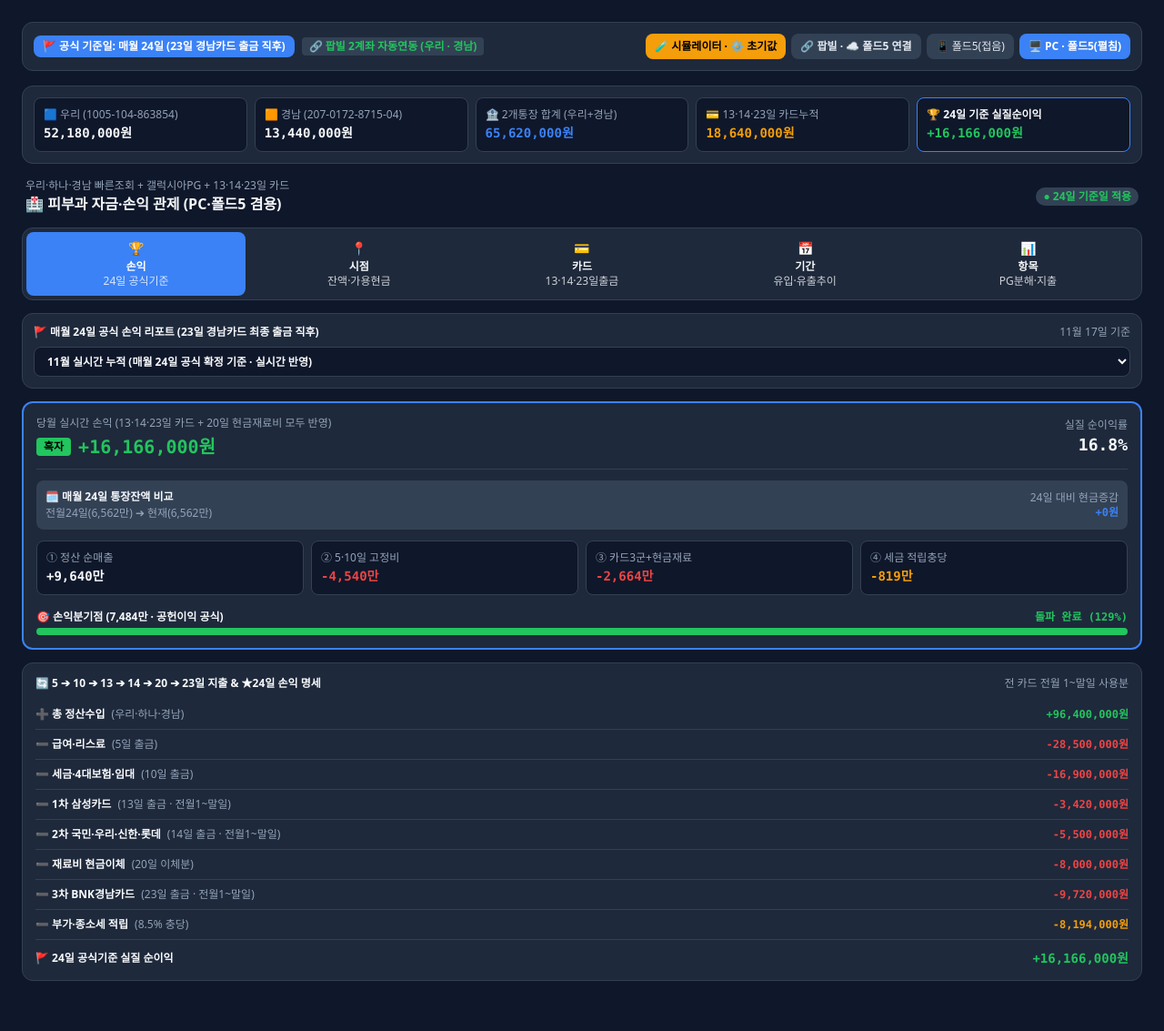
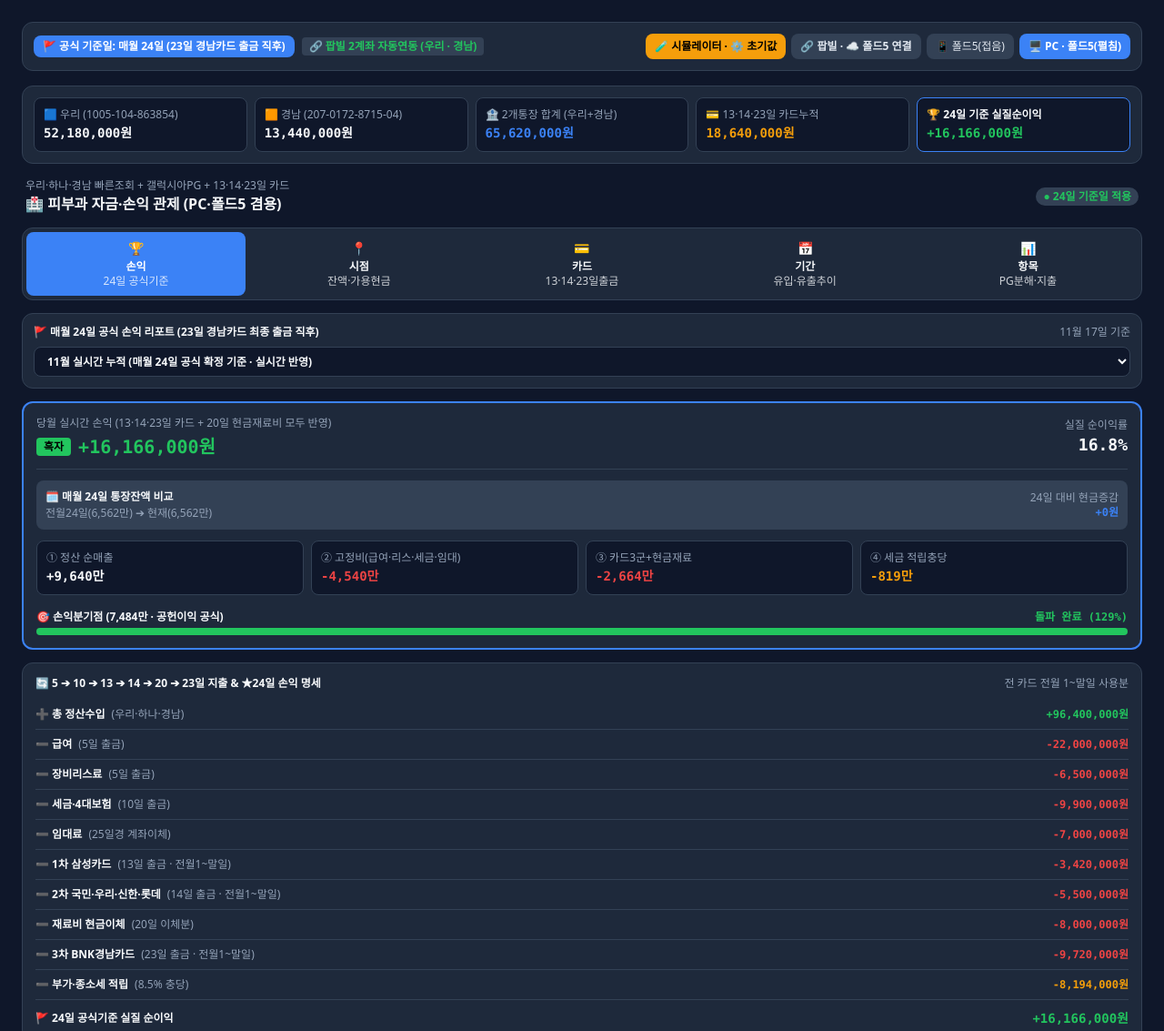
Before and after one commit to theyouth19-ux/clinic-cashflow-dashboard, a plain HTML site: page index.html in a window 1280 px wide. Shown: the top 1133 px of the page at 91% size. Before the commit the page ends 1102 px from the top, so only its background shows below. Drawn offline with nearby package versions, Linux system fonts and the light colour scheme; no server answers.

Commit message:
Separate 5th payroll/lease and move rent to ~25th bank transfer

```diff
--- a/index.html
+++ b/index.html
@@ -333,12 +333,20 @@
           </div>
 
           <div class="p-2.5 rounded-lg bg-[var(--background)] border border-[var(--border)]">
-            <label class="block text-[var(--muted-foreground)] mb-1">👥 5일 급여 + 장비리스료 (원)</label>
+            <label class="block text-[var(--muted-foreground)] mb-1">👥 5일 급여 (원)</label>
             <input id="inp-payroll" type="number" step="100000" class="w-full bg-[var(--card)] border border-[var(--border)] rounded px-2 py-1 font-mono font-bold" />
           </div>
           <div class="p-2.5 rounded-lg bg-[var(--background)] border border-[var(--border)]">
-            <label class="block text-[var(--muted-foreground)] mb-1">🏢 10일 세금·4대보험·임대료 (원)</label>
+            <label class="block text-[var(--muted-foreground)] mb-1">⚙️ 5일 장비리스료 (원)</label>
+            <input id="inp-lease" type="number" step="100000" class="w-full bg-[var(--card)] border border-[var(--border)] rounded px-2 py-1 font-mono font-bold" />
+          </div>
+          <div class="p-2.5 rounded-lg bg-[var(--background)] border border-[var(--border)]">
+            <label class="block text-[var(--muted-foreground)] mb-1">🏛️ 10일 세금·4대보험 (원)</label>
             <input id="inp-taxins" type="number" step="100000" class="w-full bg-[var(--card)] border border-[var(--border)] rounded px-2 py-1 font-mono font-bold" />
+          </div>
+          <div class="p-2.5 rounded-lg bg-[var(--background)] border border-[var(--border)]">
+            <label class="block text-[var(--muted-foreground)] mb-1">🏢 25일경 임대료 계좌이체 (원)</label>
+            <input id="inp-rent" type="number" step="100000" class="w-full bg-[var(--card)] border border-[var(--border)] rounded px-2 py-1 font-mono font-bold" />
           </div>
           <div class="p-2.5 rounded-lg bg-[var(--background)] border border-[var(--border)]">
             <label class="block text-[var(--muted-foreground)] mb-1">💳 13일 삼성카드 이달 누적 (원)</label>
@@ -472,7 +480,7 @@
               <div id="pnl-rev" class="font-mono font-bold text-sm mt-0.5">+9,640만</div>
             </div>
             <div class="p-2.5 rounded-lg bg-[var(--background)] border border-[var(--border)]">
-              <div class="text-[var(--muted-foreground)]">② 5·10일 고정비</div>
+              <div class="text-[var(--muted-foreground)]">② 고정비(급여·리스·세금·임대)</div>
               <div id="pnl-cost" class="font-mono font-bold text-sm mt-0.5 text-[var(--error)]">-4,540만</div>
             </div>
             <div class="p-2.5 rounded-lg bg-[var(--background)] border border-[var(--border)]">
@@ -512,17 +520,31 @@
             </div>
             <div class="py-2 flex items-center justify-between gap-2">
               <div class="truncate">
-                <span class="font-semibold">➖ 급여·리스료</span>
+                <span class="font-semibold">➖ 급여</span>
                 <span class="text-[var(--muted-foreground)] ml-1">(5일 출금)</span>
               </div>
-              <span id="row-pnl-payroll" class="font-mono font-bold text-[var(--error)] shrink-0">-28,500,000원</span>
+              <span id="row-pnl-payroll" class="font-mono font-bold text-[var(--error)] shrink-0">-22,000,000원</span>
             </div>
             <div class="py-2 flex items-center justify-between gap-2">
               <div class="truncate">
-                <span class="font-semibold">➖ 세금·4대보험·임대</span>
+                <span class="font-semibold">➖ 장비리스료</span>
+                <span class="text-[var(--muted-foreground)] ml-1">(5일 출금)</span>
+              </div>
+              <span id="row-pnl-lease" class="font-mono font-bold text-[var(--error)] shrink-0">-6,500,000원</span>
+            </div>
+            <div class="py-2 flex items-center justify-between gap-2">
+              <div class="truncate">
+                <span class="font-semibold">➖ 세금·4대보험</span>
                 <span class="text-[var(--muted-foreground)] ml-1">(10일 출금)</span>
               </div>
-              <span id="row-pnl-taxins" class="font-mono font-bold text-[var(--error)] shrink-0">-16,900,000원</span>
+              <span id="row-pnl-taxins" class="font-mono font-bold text-[var(--error)] shrink-0">-9,900,000원</span>
+            </div>
+            <div class="py-2 flex items-center justify-between gap-2">
+              <div class="truncate">
+                <span class="font-semibold">➖ 임대료</span>
+                <span class="text-[var(--muted-foreground)] ml-1">(25일경 계좌이체)</span>
+              </div>
+              <span id="row-pnl-rent" class="font-mono font-bold text-[var(--error)] shrink-0">-7,000,000원</span>
             </div>
             <div class="py-2 flex items-center justify-between gap-2">
               <div class="truncate">
@@ -802,8 +824,10 @@
         kakaoPay: 4600000
       },
       outflowTotals: {
-        payroll: 28500000,
-        taxInsRent: 16900000,
+        payroll: 22000000,
+        lease: 6500000,
+        taxInsRent: 9900000,
+        rent: 7000000,
         supplyCard: 7940000,
         marketingCard: 7800000,
         welfareOtherCard: 2900000
@@ -1337,7 +1361,7 @@
       const baseSupplyTotal = src.outflowTotals.supplyCard + src.cards.scheduledSupplyTransfer20;
       const baseMkt = src.outflowTotals.marketingCard;
       const baseWelfare = src.outflowTotals.welfareOtherCard;
-      const baseFixed = src.outflowTotals.payroll + src.outflowTotals.taxInsRent;
+      const baseFixed = (src.outflowTotals.payroll || 0) + (src.outflowTotals.lease || 0) + (src.outflowTotals.taxInsRent || 0) + (src.outflowTotals.rent || 0);
       const baseTax = Math.round(baseRev * src.settings.taxReserveRate);
       const baseProfit = baseRev - baseFixed - baseSupplyTotal - baseMkt - baseWelfare - baseTax;
 
@@ -1439,8 +1463,10 @@
       document.getElementById('inp-woori').value = appState.balances.woori;
       document.getElementById('inp-kyongnam').value = appState.balances.kyongnam;
       document.getElementById('inp-day24-base').value = (appState.settings.day24BaseBalance !== undefined && appState.settings.day24BaseBalance !== null) ? appState.settings.day24BaseBalance : 81200000;
-      document.getElementById('inp-payroll').value = appState.outflowTotals.payroll;
-      document.getElementById('inp-taxins').value = appState.outflowTotals.taxInsRent;
+      document.getElementById('inp-payroll').value = appState.outflowTotals.payroll || 0;
+      document.getElementById('inp-lease').value = appState.outflowTotals.lease || 0;
+      document.getElementById('inp-taxins').value = appState.outflowTotals.taxInsRent || 0;
+      document.getElementById('inp-rent').value = appState.outflowTotals.rent || 0;
       document.getElementById('inp-card13').value = appState.cards.card13.currentMonthSwipes;
       document.getElementById('inp-card14').value = appState.cards.card14.currentMonthSwipes;
       document.getElementById('inp-card23').value = appState.cards.card23.currentMonthSwipes;
@@ -1459,7 +1485,9 @@
       appState.balances.kyongnam = parseInt(document.getElementById('inp-kyongnam').value || '0', 10);
       appState.settings.day24BaseBalance = parseInt(document.getElementById('inp-day24-base').value || '81200000', 10);
       appState.outflowTotals.payroll = parseInt(document.getElementById('inp-payroll').value || '0', 10);
+      appState.outflowTotals.lease = parseInt(document.getElementById('inp-lease').value || '0', 10);
       appState.outflowTotals.taxInsRent = parseInt(document.getElementById('inp-taxins').value || '0', 10);
+      appState.outflowTotals.rent = parseInt(document.getElementById('inp-rent').value || '0', 10);
       appState.cards.card13.currentMonthSwipes = parseInt(document.getElementById('inp-card13').value || '0', 10);
       appState.cards.card14.currentMonthSwipes = parseInt(document.getElementById('inp-card14').value || '0', 10);
       appState.cards.card23.currentMonthSwipes = parseInt(document.getElementById('inp-card23').value || '0', 10);
@@ -1611,7 +1639,9 @@
       };
       appState.outflowTotals = {
         payroll: 0,
+        lease: 0,
         taxInsRent: 0,
+        rent: 0,
         supplyCard: 0,
         marketingCard: 0,
         welfareOtherCard: 0
@@ -1737,7 +1767,7 @@
       const totalCardSwipes = card13Swipes + card14Swipes + card23Swipes;
       const cashSupply20 = appState.cards.scheduledSupplyTransfer20;
 
-      const fixedCosts = appState.outflowTotals.payroll + appState.outflowTotals.taxInsRent;
+      const fixedCosts = (appState.outflowTotals.payroll || 0) + (appState.outflowTotals.lease || 0) + (appState.outflowTotals.taxInsRent || 0) + (appState.outflowTotals.rent || 0);
       const variableAndCardCosts = totalCardSwipes + cashSupply20;
       const taxReserve = Math.round(totalInflow * appState.settings.taxReserveRate);
       const netProfitCur = totalInflow - fixedCosts - variableAndCardCosts - taxReserve;
@@ -1794,8 +1824,10 @@
         document.getElementById('bep-bar').style.width = bepRatio + '%';
 
         document.getElementById('row-pnl-rev').textContent = '+' + fmtWon(totalInflow);
-        document.getElementById('row-pnl-payroll').textContent = '-' + fmtWon(appState.outflowTotals.payroll);
-        document.getElementById('row-pnl-taxins').textContent = '-' + fmtWon(appState.outflowTotals.taxInsRent);
+        document.getElementById('row-pnl-payroll').textContent = '-' + fmtWon(appState.outflowTotals.payroll || 0);
+        document.getElementById('row-pnl-lease').textContent = '-' + fmtWon(appState.outflowTotals.lease || 0);
+        document.getElementById('row-pnl-taxins').textContent = '-' + fmtWon(appState.outflowTotals.taxInsRent || 0);
+        document.getElementById('row-pnl-rent').textContent = '-' + fmtWon(appState.outflowTotals.rent || 0);
         document.getElementById('row-pnl-card13').textContent = '-' + fmtWon(card13Swipes);
         document.getElementById('row-pnl-card14').textContent = '-' + fmtWon(card14Swipes);
         document.getElementById('row-pnl-supplycash').textContent = '-' + fmtWon(cashSupply20);
@@ -1957,8 +1989,10 @@
       }).join('');
 
       const outItems = [
-        { label: '👥 급여·리스료 (5일 출금)', val: appState.outflowTotals.payroll, c: 'var(--chart-1)' },
-        { label: '🏢 세금·4대보험·임대 (10일)', val: appState.outflowTotals.taxInsRent, c: 'var(--chart-2)' },
+        { label: '👥 급여 (5일 출금)', val: appState.outflowTotals.payroll || 0, c: 'var(--chart-1)' },
+        { label: '⚙️ 장비리스료 (5일 출금)', val: appState.outflowTotals.lease || 0, c: 'var(--chart-1)' },
+        { label: '🏛️ 세금·4대보험 (10일 출금)', val: appState.outflowTotals.taxInsRent || 0, c: 'var(--chart-2)' },
+        { label: '🏢 임대료 계좌이체 (25일경)', val: appState.outflowTotals.rent || 0, c: 'var(--chart-2)' },
         { label: '💉 재료비 합계 (카드 + 20일 현금이체)', val: totalSupplyCost, c: 'var(--chart-3)' },
         { label: '📢 마케팅·광고비 (13·14·23일 카드)', val: appState.outflowTotals.marketingCard, c: 'var(--chart-4)' },
         { label: '🍱 식대·복리후생·기타 (카드)', val: appState.outflowTotals.welfareOtherCard, c: 'var(--chart-5)' }
```
Also changed, not shown: public/index.html (+51 -17 lines).
